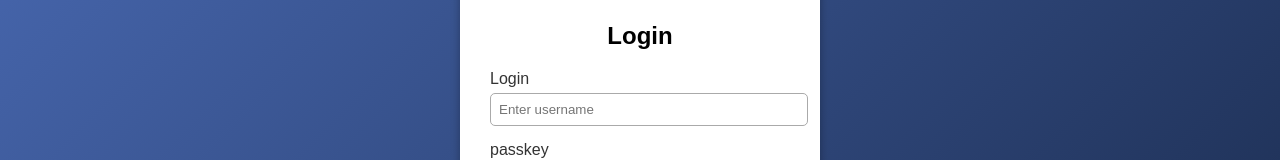
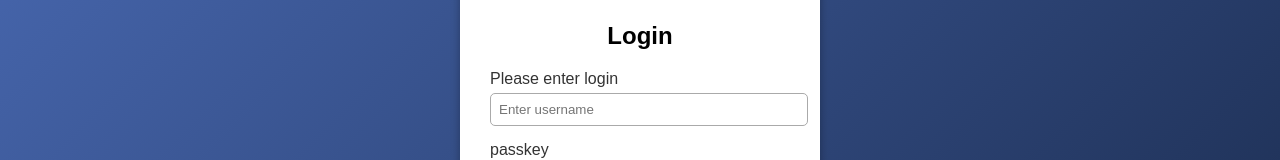
Before and after one commit to diwas-01/Login_project, a plain HTML site: page index.html in a window 1280 px wide. Shown: the part 275-435 px from the top of the page. Drawn offline with Linux system fonts and the light colour scheme.

Commit message:
feat: add other word

```diff
--- a/index.html
+++ b/index.html
@@ -11,7 +11,7 @@
     <h2>Login</h2>
     <form id="loginForm">
       <div class="input-group">
-        <label for="username">Login</label>
+        <label for="username">Please enter login</label>
         <input type="text" id="username" placeholder="Enter username" required />
       </div>
 
```
